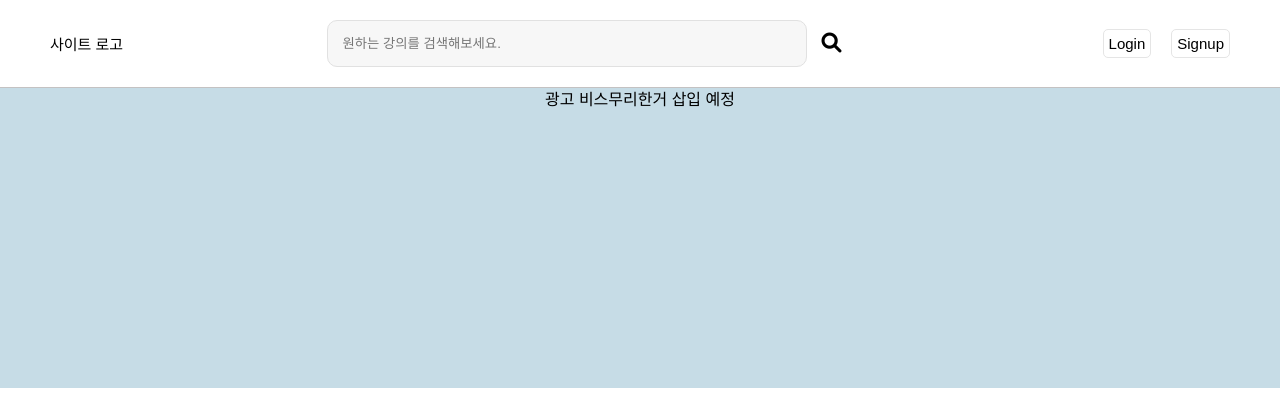
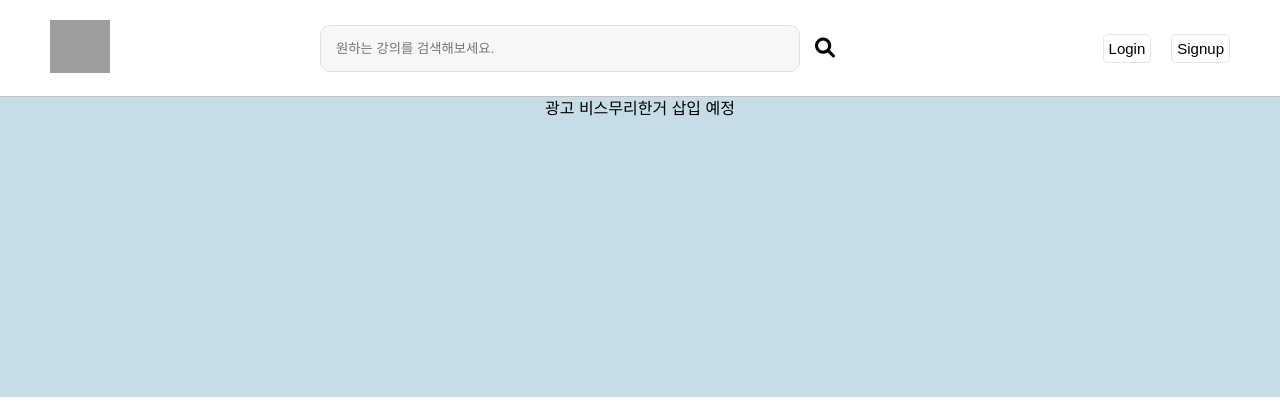
Before and after one commit to de3-final-total-lecture/total-lecture-django, a Django app: template IntegrateLecture/lecture/templates/index.html in a window 1280 px wide. Shown: the top 420 px of the page. Run offline with Django 5.2, Linux system fonts and the light colour scheme; the template is opened without the code that fills it, so the values that code supplies are empty; data comes from the database, SQL or seed files in the repository; grey boxes are pictures that could not be loaded.

Commit message:
feat: 메인으로 가는 URL 추가

```diff
--- a/IntegrateLecture/lecture/templates/detail.html
+++ b/IntegrateLecture/lecture/templates/detail.html
@@ -30,7 +30,10 @@
     <header>
         <div class="header-container">
             <div class="logo-container">
-                <p>사이트 로고</p>
+                <!-- 사이트 로고 -->
+                <a href="/main">
+                    <img src="https://github.com/user-attachments/assets/a62da592-60ca-4209-b109-5fbae1ac0831" width="60" height="53"/>
+                </a>
             </div>
             <div class="search-container" id="searchContainer">
                 <input class="searchInput" type="text" placeholder="원하는 강의를 검색해보세요." id="searchInput">
--- a/IntegrateLecture/lecture/templates/index.html
+++ b/IntegrateLecture/lecture/templates/index.html
@@ -14,7 +14,10 @@
     <header>
         <div class="header-container">
             <div class="logo-container">
-                <p>사이트 로고</p>
+                <!-- 사이트 로고 -->
+                <a href="/main">
+                    <img src="https://github.com/user-attachments/assets/a62da592-60ca-4209-b109-5fbae1ac0831" width="60" height="53"/>
+                </a>
             </div>
             <div class="search-container" id="searchContainer">
                 <input class="searchInput" type="text" placeholder="원하는 강의를 검색해보세요." id="searchInput">
```
